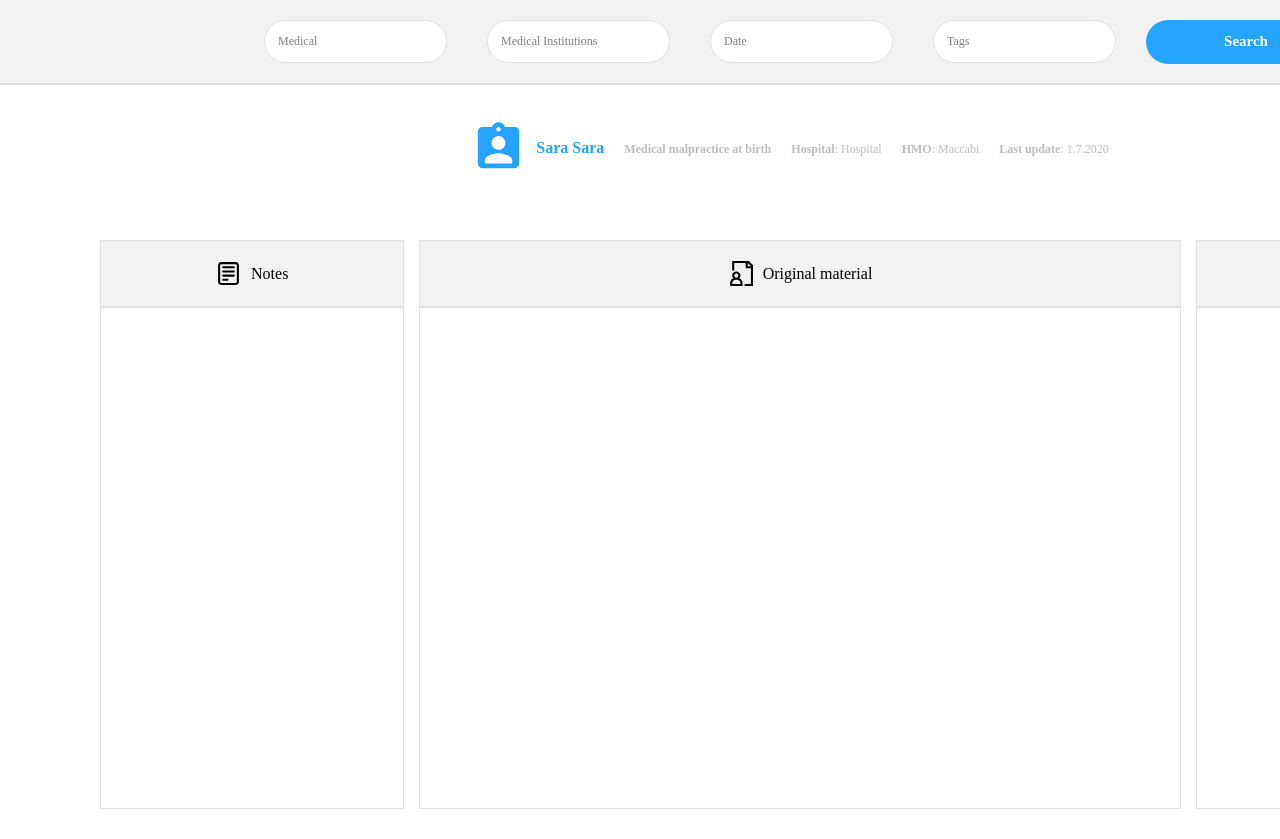
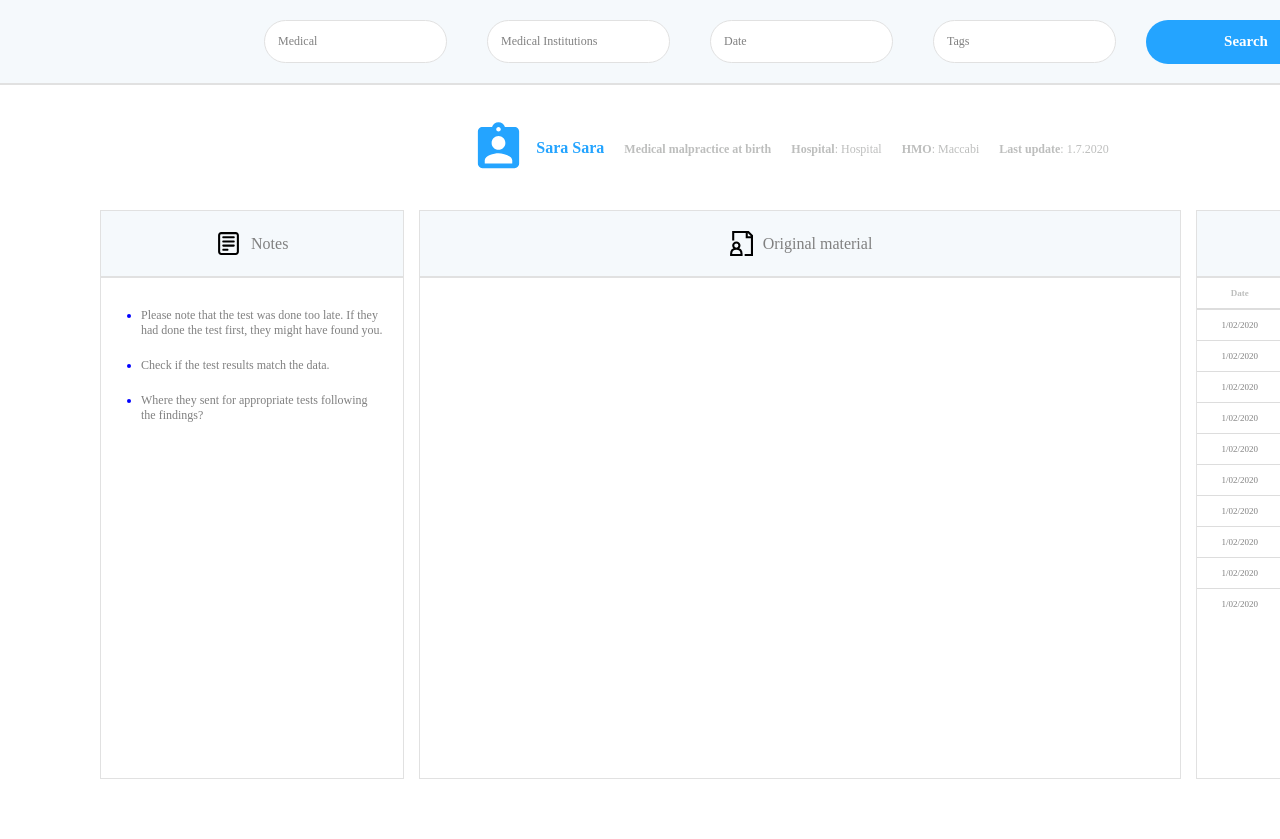
Before and after one commit to bangkok47/medical-table, a React (Create React App) app: page /user in a window 1280 px wide. Shown: the top 839 px of the page. After the commit the page ends 800 px from the top, so only its background shows below. Built offline with nearby package versions, Linux system fonts and the light colour scheme.

Commit message:
start 2nd page

```diff
--- a/src/assets/MaterialIcon.js
+++ b/src/assets/MaterialIcon.js
@@ -2,7 +2,11 @@ import React from "react";
 import { GrDocumentUser } from "react-icons/gr";
 
 function MaterialIcon() {
-  return <GrDocumentUser style={{ marginRight: "10px", fontSize: 25 }} />;
+  return (
+    <GrDocumentUser
+      style={{ color: "blue", marginRight: "10px", fontSize: 25 }}
+    />
+  );
 }
 
 export default MaterialIcon;
--- a/src/assets/NotesIcon.js
+++ b/src/assets/NotesIcon.js
@@ -2,7 +2,9 @@ import React from "react";
 import { CgNotes } from "react-icons/cg";
 
 function NotesIcon() {
-  return <CgNotes style={{ marginRight: "10px", fontSize: 25 }} />;
+  return (
+    <CgNotes style={{ color: "black", marginRight: "10px", fontSize: 25 }} />
+  );
 }
 
 export default NotesIcon;
--- a/src/components/Header.js
+++ b/src/components/Header.js
@@ -5,7 +5,7 @@ import Button from "./Button";
 import Input from "./Input";
 
 const HeaderContainer = styled.div`
-  background: #f2f2f2;
+  background: #f5f9fc;
   display: flex;
   justify-content: center;
   align-items: center;
--- a/src/components/user/UserContainer.js
+++ b/src/components/user/UserContainer.js
@@ -3,7 +3,6 @@ import styled from "styled-components";
 export const UserContainer = styled.div`
   max-width: 1400px;
   margin: auto;
-  padding: 30px;
   margin-top: 35px;
   background: white;
 
@@ -11,6 +10,5 @@ export const UserContainer = styled.div`
   grid-template-areas: "notes material results";
   grid-template-columns: [notes] 1fr [material] 2.5fr [results] 1fr;
 
-  text-align: center;
   grid-gap: 15px;
 `;
--- a/src/components/user/userItems/ItemTitle.js
+++ b/src/components/user/userItems/ItemTitle.js
@@ -4,7 +4,8 @@ export const ItemTitle = styled.div`
   display: flex;
   justify-content: center;
   align-items: center;
-  background: #f2f2f2;
+  background: #f5f9fc;
   height: 65px;
   border: 1px solid #e1e1e1;
+  color: grey;
 `;
--- a/src/components/user/userItems/MaterialColumn.js
+++ b/src/components/user/userItems/MaterialColumn.js
@@ -7,7 +7,7 @@ function MaterialColumn(props) {
   return (
     <>
       <ItemTitle {...props} />
-      <ItemBody />
+      <ItemBody></ItemBody>
     </>
   );
 }
--- a/src/components/user/userItems/NotesColumn.js
+++ b/src/components/user/userItems/NotesColumn.js
@@ -1,13 +1,43 @@
 import React from "react";
+import styled from "styled-components";
 
 import { ItemTitle } from "./ItemTitle";
 import { ItemBody } from "./ItemBody";
+
+const Info = styled.div`
+  margin: 30px 20px 30px 40px;
+  font-size: 12px;
+
+  li {
+    margin-bottom: 20px;
+    color: grey;
+  }
+
+  li::marker {
+    color: blue;
+  }
+`;
 
 function NotesColumn(props) {
   return (
     <>
       <ItemTitle {...props} />
-      <ItemBody />
+      <ItemBody>
+        <Info>
+          <ul>
+            <li>
+              <span>
+                Please note that the test was done too late. If they had done
+                the test first, they might have found you.
+              </span>
+            </li>
+            <li>Check if the test results match the data.</li>
+            <li>
+              Where they sent for appropriate tests following the findings?
+            </li>
+          </ul>
+        </Info>
+      </ItemBody>
     </>
   );
 }
--- a/src/components/user/userItems/ResultsColumn.js
+++ b/src/components/user/userItems/ResultsColumn.js
@@ -1,13 +1,106 @@
 import React from "react";
+import styled from "styled-components";
 
 import { ItemTitle } from "./ItemTitle";
 import { ItemBody } from "./ItemBody";
+
+const Table = styled.table`
+  border-collapse: collapse;
+
+  thead {
+    border-bottom: 2px solid #ddd;
+    font-size: 10px;
+    color: #bdbebd;
+  }
+
+  td,
+  th {
+    padding: 25px;
+    padding-top: 10px;
+    padding-bottom: 10px;
+    text-align: center;
+    font-size: 9px;
+  }
+
+  tr > td {
+    color: grey;
+    border-top: 1px solid #ddd;
+  }
+
+  tbody > tr:hover {
+    background-color: #a8dfff;
+    cursor: pointer;
+  }
+`;
 
 function ResultsColumn(props) {
   return (
     <>
       <ItemTitle {...props} />
-      <ItemBody />
+      <ItemBody>
+        <Table>
+          <thead>
+            <tr>
+              <th>Date</th>
+              <th>Subject</th>
+              <th>Medicals ins.</th>
+            </tr>
+          </thead>
+
+          <tbody>
+            <tr>
+              <td>1/02/2020</td>
+              <td>Blood Test</td>
+              <td>Maccabi</td>
+            </tr>
+            <tr>
+              <td>1/02/2020</td>
+              <td>Blood Test</td>
+              <td>Maccabi</td>
+            </tr>
+            <tr>
+              <td>1/02/2020</td>
+              <td>Blood Test</td>
+              <td>Maccabi</td>
+            </tr>
+            <tr>
+              <td>1/02/2020</td>
+              <td>Blood Test</td>
+              <td>Maccabi</td>
+            </tr>
+            <tr>
+              <td>1/02/2020</td>
+              <td>Blood Test</td>
+              <td>Maccabi</td>
+            </tr>
+            <tr>
+              <td>1/02/2020</td>
+              <td>Blood Test</td>
+              <td>Maccabi</td>
+            </tr>
+            <tr>
+              <td>1/02/2020</td>
+              <td>Blood Test</td>
+              <td>Maccabi</td>
+            </tr>
+            <tr>
+              <td>1/02/2020</td>
+              <td>Blood Test</td>
+              <td>Maccabi</td>
+            </tr>
+            <tr>
+              <td>1/02/2020</td>
+              <td>Blood Test</td>
+              <td>Maccabi</td>
+            </tr>
+            <tr>
+              <td>1/02/2020</td>
+              <td>Blood Test</td>
+              <td>Maccabi</td>
+            </tr>
+          </tbody>
+        </Table>
+      </ItemBody>
     </>
   );
 }
```
